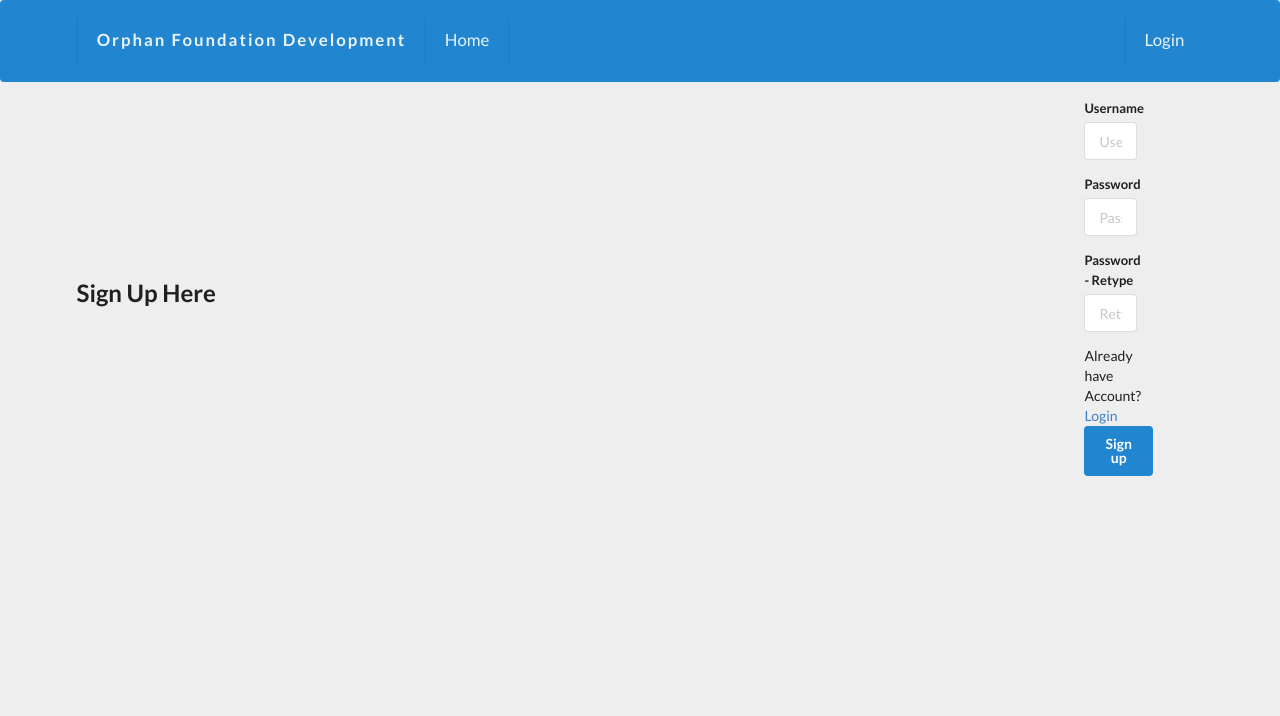
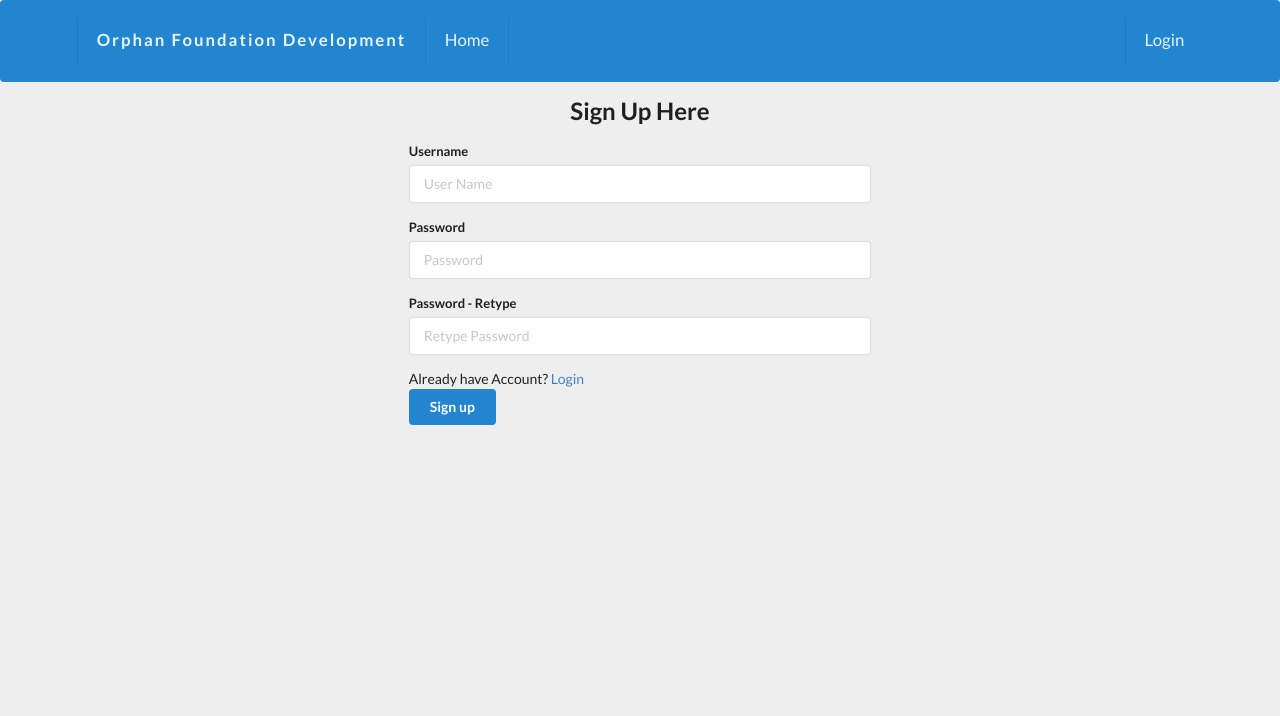
Before and after one commit to lakmini77/SEP.4, a PHP site: page /signup.php in a window 1280 px wide. Shown: the top 716 px of the page. After the commit the page ends 425 px from the top, so only its background shows below. Run offline with PHP 8.4, Linux system fonts and the light colour scheme.

Commit message:
Update signup.php
Signup with was with some errors completed

```diff
--- a/signup.php
+++ b/signup.php
@@ -1,9 +1,7 @@
 <?php include './components/header.php'; ?>
+<?php include './components/top-menu.php'; ?>
 
-    <div class="ui container">
 
-        <!-- Top Navigation Bar -->
-        <?php include './components/top-menu.php'; ?>
 
         <!-- BODY Content -->
         <div class="ui centered grid">
```
